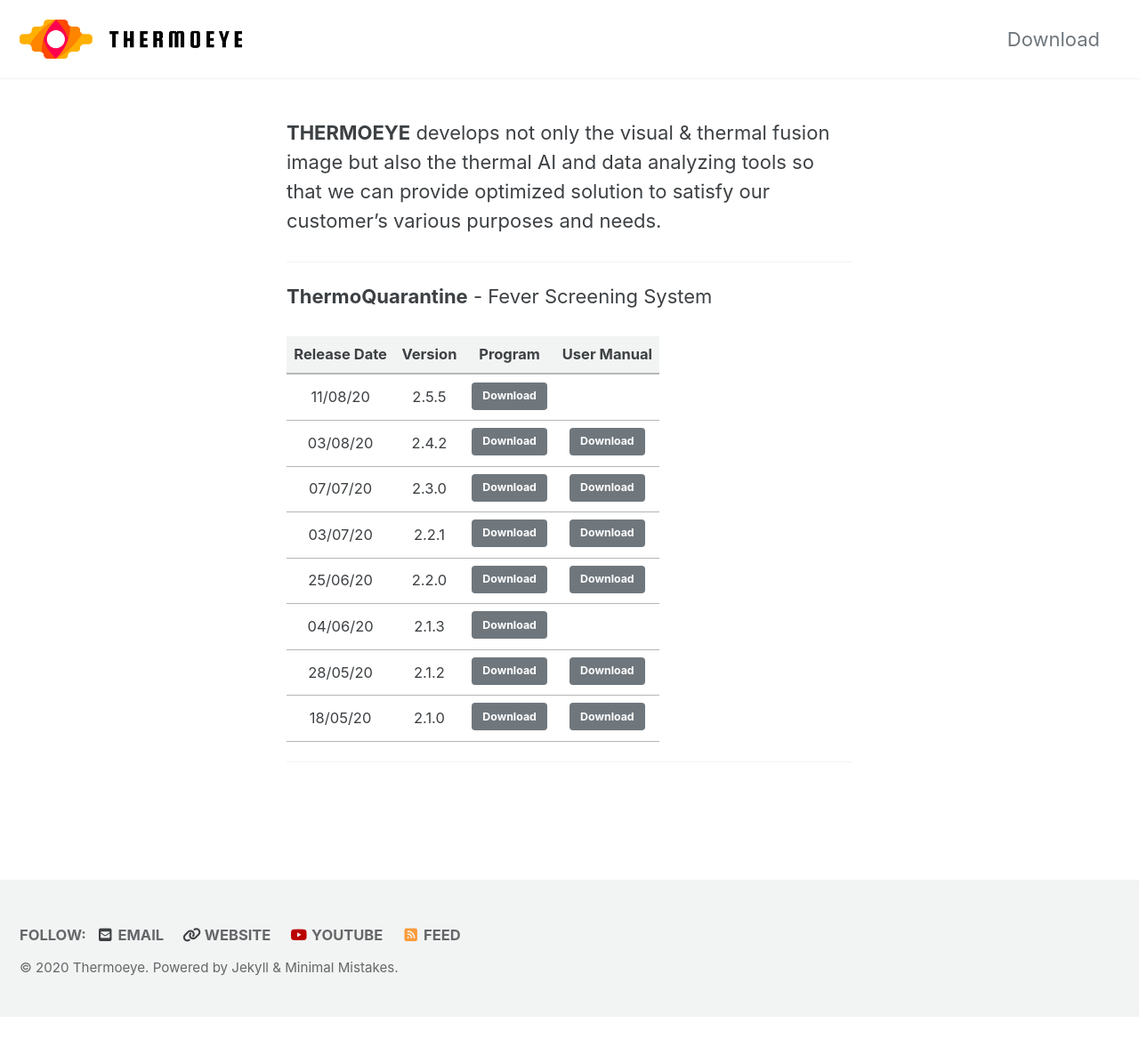
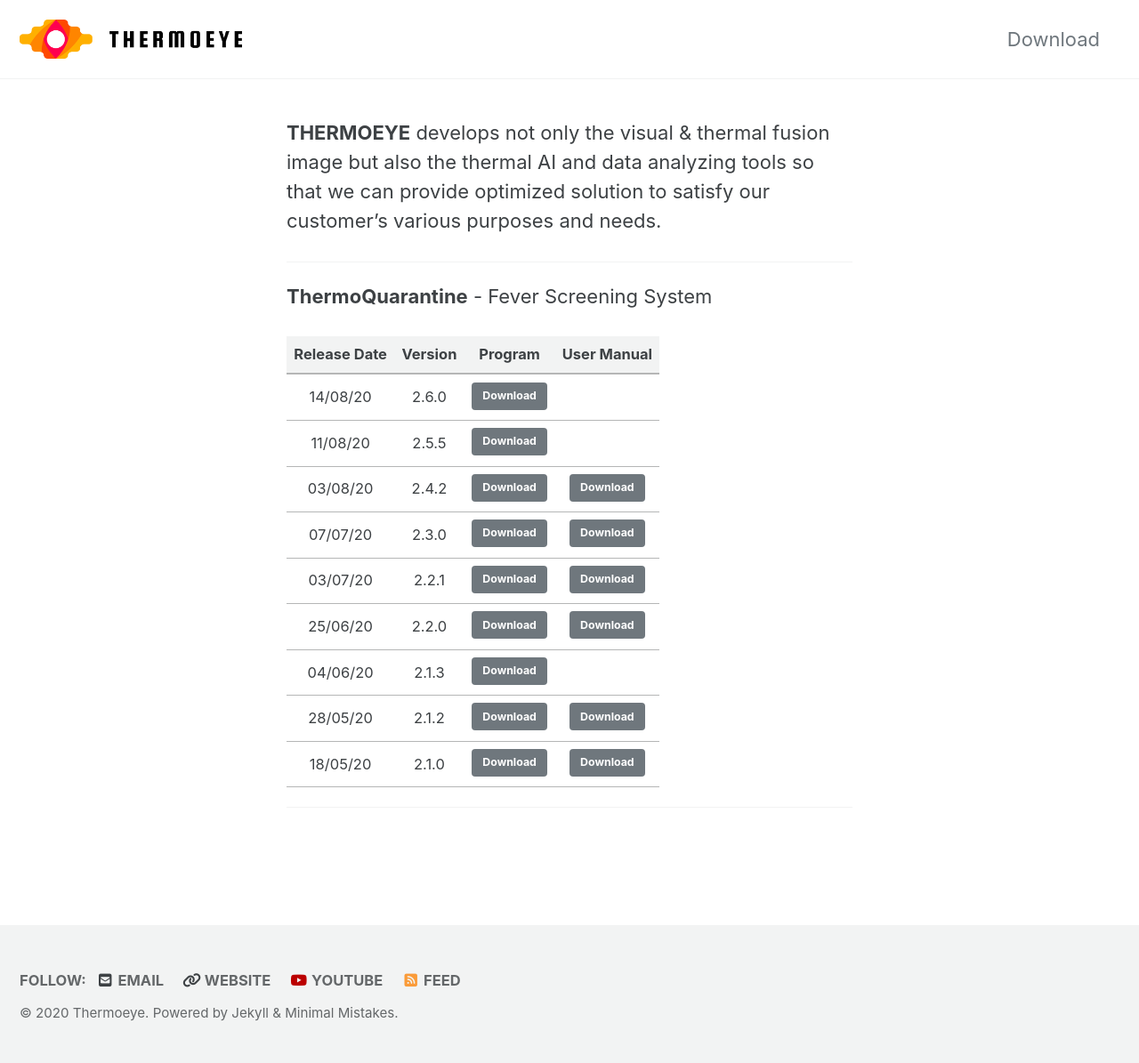
Before and after one commit to ThermoEye/ThermoEye.github.io, a Jekyll site: the page built from _pages/download.md, in a window 1280 px wide. Shown: the whole page at 89% size. Built offline with Jekyll 4.4.1, drawn with Linux system fonts in a browser that asks for light colours; cached includes are drawn as plain includes; nearby versions of some CDN libraries; before the commit the page ends 1143 px from its top, so only the background shows below that.

Commit message:
Upload 2.6.0 Setup File

```diff
--- a/_pages/download.md
+++ b/_pages/download.md
@@ -19,6 +19,7 @@
 
 | Release Date | Version | Program | User Manual |
 |:---------:|:---------:|:---------:|:---------:|
+| 14/08/20 | 2.6.0 | <a href="https://docs.google.com/uc?export=download&id=1rMy4JghwICPUWrqd5W7nK924t3pQk71c" class="btn btn--primary">Download</a> |  |
 | 11/08/20 | 2.5.5 | <a href="https://docs.google.com/uc?export=download&id=1E9-YAsjYhNBBxYA_dq0GR_tblukh_5W2" class="btn btn--primary">Download</a> |  |
 | 03/08/20 | 2.4.2 | <a href="https://docs.google.com/uc?export=download&id=1KG0odOlWiBOcOJ3utVRsqk-wwHP6JauY" class="btn btn--primary">Download</a> | <a href="https://docs.google.com/uc?export=download&id=1EK7yxFblUUVWGxjvqxirdhaLLc51P3yE" class="btn btn--primary">Download</a> |
 | 07/07/20 | 2.3.0 | <a href="https://docs.google.com/uc?export=download&id=1Dj2M92AnunLv9m28-mSB3ogmTpgjTlDC" class="btn btn--primary">Download</a> | <a href="https://docs.google.com/uc?export=download&id=1uk9fDWnQ9EgRp40JBxRrMgcRdpCUlzf0" class="btn btn--primary">Download</a> |
```
